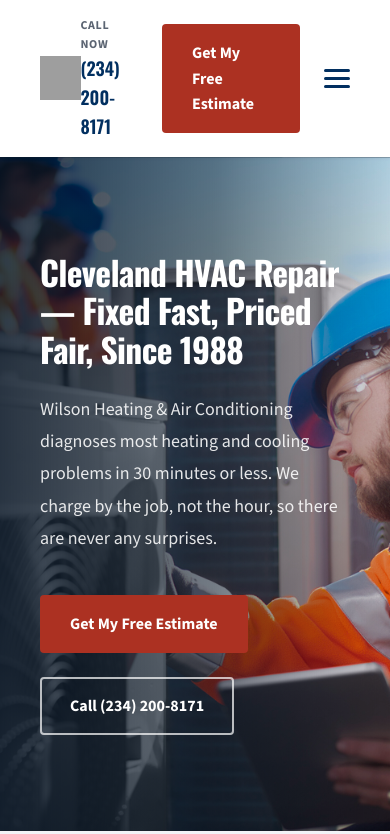
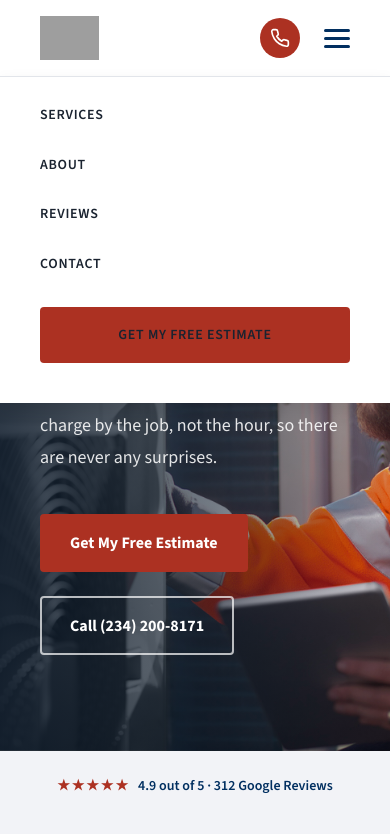
Before and after one commit to flywheeldan/wilson-hvac, a plain HTML site: page index.html in a window 390 px wide. Both pictures are taken after a click on the button "Open menu". Shown: the top 834 px of the page. Drawn offline with nearby package versions, Linux system fonts and the light colour scheme; grey boxes are pictures that could not be loaded.

Commit message:
Update navigation for mobile responsiveness

```diff
--- a/index.html
+++ b/index.html
@@ -16,7 +16,7 @@
 <link rel="preconnect" href="https://fonts.gstatic.com" crossorigin>
 <link href="https://fonts.googleapis.com/css2?family=Oswald:wght@500;600;700&family=Source+Sans+3:wght@400;500;600;700&display=swap" rel="stylesheet">
 
-<link rel="preload" as="image" href="assets/hero-ac-technician.jpg">
+<link rel="preload" as="image" href="hero-image.jpg">
 
 <script type="application/ld+json">
 {
@@ -205,6 +205,7 @@
     padding: var(--space-sm) var(--space-lg);
     max-width: 1200px;
     margin: 0 auto;
+    position: relative;
   }
   .logo { display: flex; align-items: center; }
   .logo img { height: 44px; width: auto; display: block; }
@@ -222,6 +223,21 @@
     letter-spacing: var(--tracking-wide);
   }
   .nav-links a:hover { color: var(--color-primary); }
+  .nav-links .mobile-cta { display: none; }
+
+  .nav-phone-icon {
+    display: none;
+    align-items: center;
+    justify-content: center;
+    width: 40px;
+    height: 40px;
+    border-radius: 50%;
+    background: var(--color-primary);
+    color: #ffffff;
+    flex-shrink: 0;
+  }
+  .nav-phone-icon:hover { background: var(--color-primary-dark); }
+  .nav-phone-icon svg { width: 20px; height: 20px; }
 
   .nav-right {
     display: flex;
@@ -247,7 +263,28 @@
   .hamburger { display: none; background: none; border: none; cursor: pointer; }
 
   @media (max-width: 900px) {
-    .nav-links { display: none; }
+    .nav-links {
+      display: none;
+      position: absolute;
+      top: 100%;
+      left: 0;
+      right: 0;
+      flex-direction: column;
+      align-items: flex-start;
+      gap: var(--space-md);
+      background: var(--color-surface);
+      padding: var(--space-md) var(--space-lg) var(--space-lg);
+      box-shadow: 0 8px 16px rgba(0,0,0,0.1);
+      border-top: 1px solid var(--color-border);
+    }
+    .nav-links.open { display: flex; }
+    .nav-links .mobile-cta { display: block; width: 100%; margin-top: var(--space-xs); }
+    .nav-links .mobile-cta .btn { width: 100%; justify-content: center; }
+
+    .nav-phone { display: none; }
+    .nav-cta-desktop { display: none; }
+    .nav-phone-icon { display: inline-flex; }
+
     .hamburger {
       display: flex;
       flex-direction: column;
@@ -537,16 +574,24 @@
 <header>
   <nav aria-label="Primary">
     <a href="#top" class="logo"><img src="https://cdn.prod.website-files.com/64f2a086b038c7c46c2c3c6a/6553892baa5baa2103f00bae_Central__Logo-p-500.png" alt="Wilson Heating and Air Conditioning logo" loading="eager"></a>
-    <ul class="nav-links">
+    <ul class="nav-links" id="mobile-menu">
       <li><a href="#services">Services</a></li>
       <li><a href="#about">About</a></li>
       <li><a href="#reviews">Reviews</a></li>
       <li><a href="#contact">Contact</a></li>
+      <li class="mobile-cta"><a href="#contact" class="btn btn-primary">Get My Free Estimate</a></li>
     </ul>
     <div class="nav-right">
       <a href="tel:+12342008171" class="nav-phone"><small>Call Now</small>(234) 200-8171</a>
-      <a href="#contact" class="btn btn-primary">Get My Free Estimate</a>
-      <button class="hamburger" aria-label="Open menu"><span></span><span></span><span></span></button>
+      <a href="tel:+12342008171" class="nav-phone-icon" aria-label="Call Wilson Heating and Air Conditioning at (234) 200-8171">
+        <svg viewBox="0 0 24 24" fill="none" stroke="currentColor" stroke-width="2" stroke-linecap="round" stroke-linejoin="round">
+          <path d="M22 16.92v3a2 2 0 0 1-2.18 2 19.79 19.79 0 0 1-8.63-3.07 19.5 19.5 0 0 1-6-6 19.79 19.79 0 0 1-3.07-8.67A2 2 0 0 1 4.11 2h3a2 2 0 0 1 2 1.72c.127.96.362 1.903.7 2.81a2 2 0 0 1-.45 2.11L8.09 9.91a16 16 0 0 0 6 6l1.27-1.27a2 2 0 0 1 2.11-.45c.907.338 1.85.573 2.81.7A2 2 0 0 1 22 16.92z"/>
+        </svg>
+      </a>
+      <a href="#contact" class="btn btn-primary nav-cta-desktop">Get My Free Estimate</a>
+      <button class="hamburger" aria-label="Open menu" aria-expanded="false" aria-controls="mobile-menu">
+        <span></span><span></span><span></span>
+      </button>
     </div>
   </nav>
 </header>
@@ -804,5 +849,32 @@
   </div>
 </footer>
 
+<script>
+  (function () {
+    var hamburger = document.querySelector('.hamburger');
+    var menu = document.getElementById('mobile-menu');
+
+    function closeMenu() {
+      menu.classList.remove('open');
+      hamburger.setAttribute('aria-expanded', 'false');
+    }
+
+    hamburger.addEventListener('click', function () {
+      var isOpen = menu.classList.toggle('open');
+      hamburger.setAttribute('aria-expanded', isOpen ? 'true' : 'false');
+    });
+
+    menu.querySelectorAll('a').forEach(function (link) {
+      link.addEventListener('click', closeMenu);
+    });
+
+    document.addEventListener('click', function (e) {
+      if (!menu.classList.contains('open')) return;
+      if (menu.contains(e.target) || hamburger.contains(e.target)) return;
+      closeMenu();
+    });
+  })();
+</script>
+
 </body>
 </html>
```
